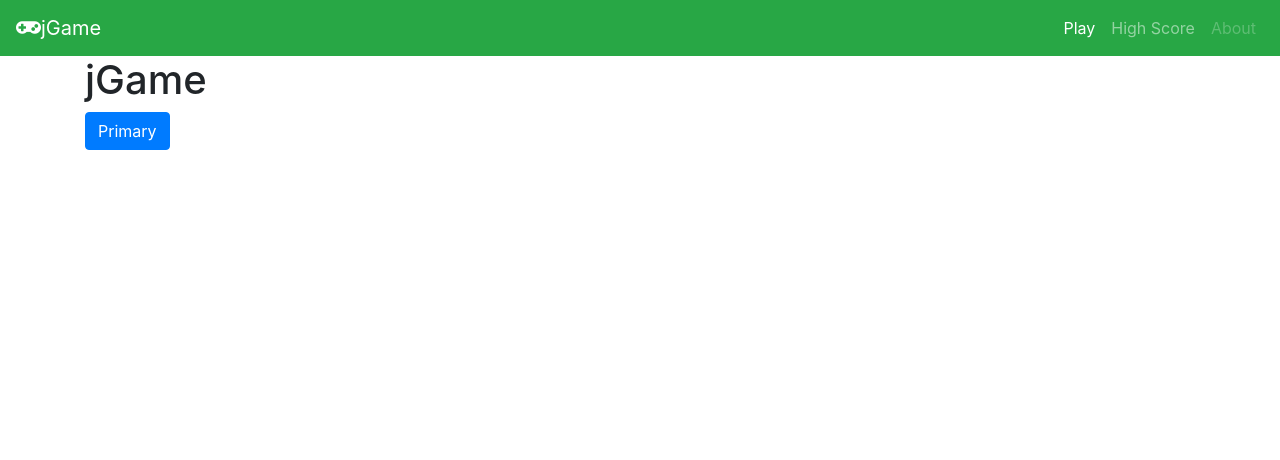
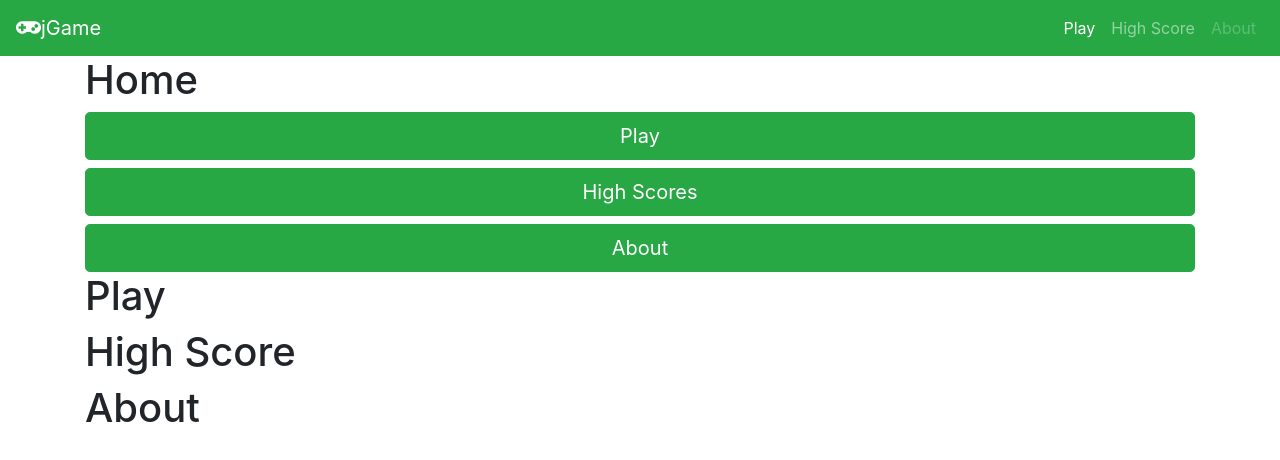
Before and after one commit to Feli25/jgame17.10., a plain HTML site: page index.html in a window 1280 px wide. Drawn offline with nearby package versions, Linux system fonts and the light colour scheme.

Commit message:
add of instructions

```diff
--- a/index.html
+++ b/index.html
@@ -39,8 +39,23 @@
           </div>
     </nav>
     <div class="container">
-    <h1>jGame</h1>
-    <button class="btn btn-primary">Primary</button>
+      <div data-page="home">
+          <h1>Home</h1>
+          <a href="play" class="btn btn-lg btn-block btn-success">Play</a>
+          <a href="high-scores" class="btn btn-lg btn-block btn-success">High Scores</a>
+          <a href="about" class="btn btn-lg btn-block btn-success">About</a>
+        </div>
+      <div data-page="play">
+        <h1>Play</h1>
+      </div>
+
+      <div data-page="high-scores">
+        <h1>High Score</h1>
+      </div>
+
+      <div data-page="about">
+        <h1>About</h1>
+      </div>
     </div>
     <!-- Optional JavaScript -->
     <!-- jQuery first, then Popper.js, then Bootstrap JS -->
--- a/js/main.js
+++ b/js/main.js
@@ -1 +1,10 @@
 console.log("Hello");
+// Iteration 1
+function goToPage(link) {
+  //Goal hide all the divs, with data page, except right one
+}
+//GoToMainPage
+goToPage("home")
+
+//Iteration 2: Listen for click events on a tags
+//Hint: event.preventDefault
```
